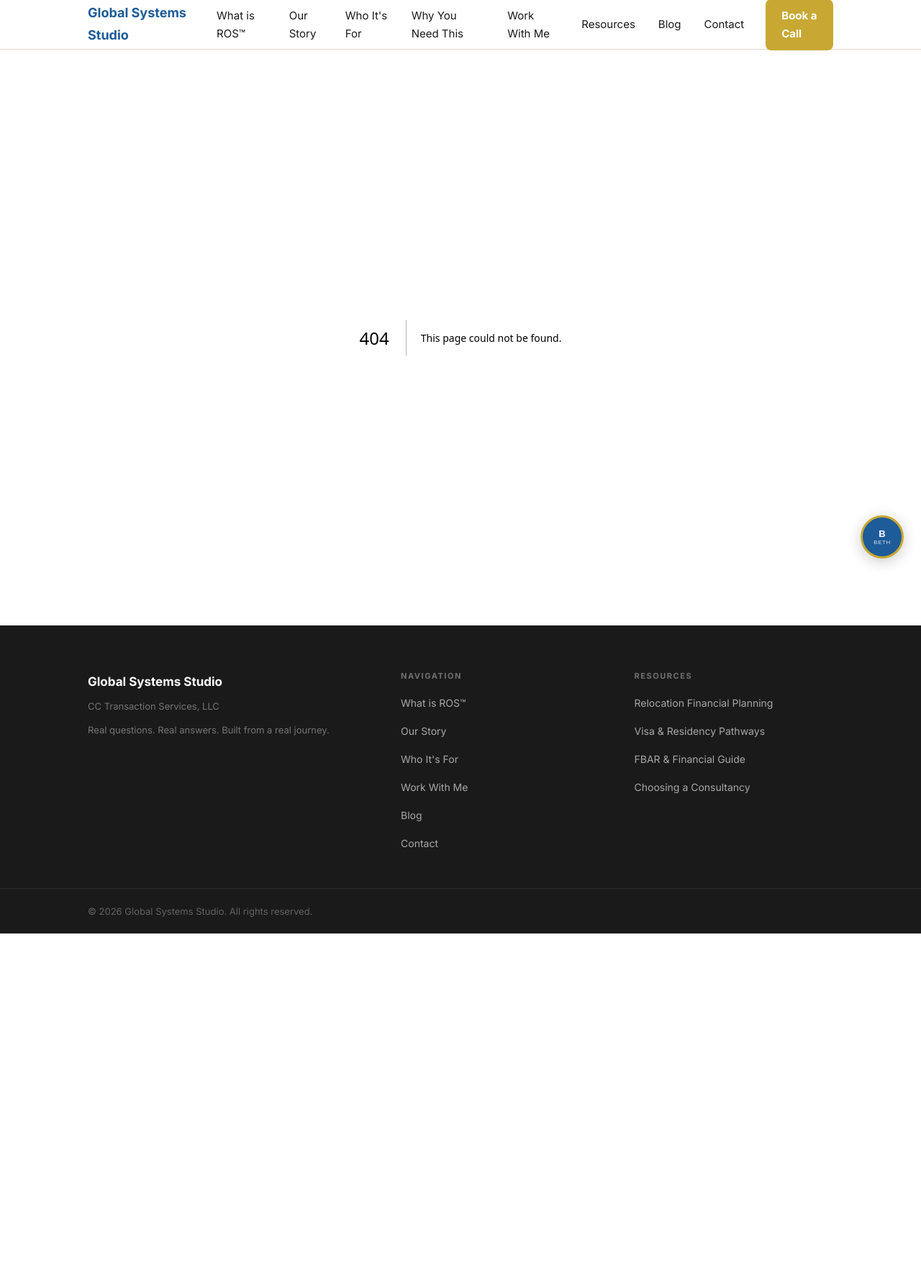
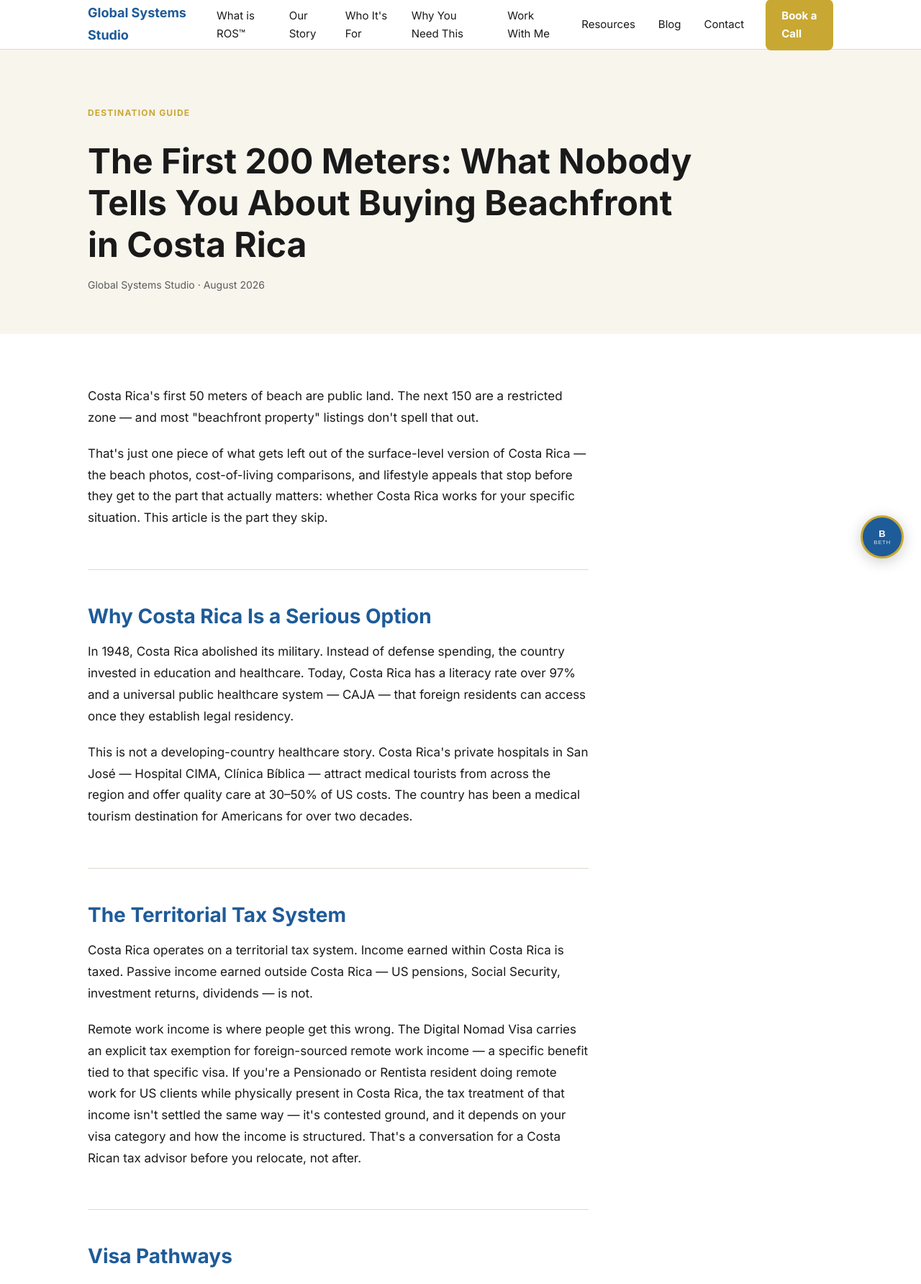
Before and after one commit to globalsystemsstudio-lang/gss-website, a Next.js app: page /blog/costa-rica-first-200-meters-beachfront in a window 1280 px wide. Before the commit this address had no page. Shown: the top 1784 px of the page at 72% size. Before the commit the page ends 1297 px from the top, so only its background shows below. Built offline with nearby package versions, Linux system fonts and the light colour scheme.

Commit message:
Add Costa Rica beachfront blog post (staged in Notion, ready to publish)

```diff
--- /dev/null
+++ b/app/blog/costa-rica-first-200-meters-beachfront/page.jsx
@@ -0,0 +1,70 @@
+import Link from 'next/link';
+
+export const metadata = {
+  title: 'Buying Beachfront in Costa Rica: The Maritime Zone Rules',
+  description: 'Costa Rica\'s maritime zone rules determine what beachfront property you can actually own. The premortem, visa pathways, and tier breakdown most listings skip.',
+  alternates: { canonical: 'https://www.globalsystemsstudio.com/blog/costa-rica-first-200-meters-beachfront/' },
+};
+
+export default function CostaRicaBeachfrontPage() {
+  return (
+    <>
+      <section className="article-blog-hero">
+        <div className="container">
+          <span className="article-blog-tag">Destination Guide</span>
+          <h1 style={{marginTop:'12px', maxWidth:'860px'}}>The First 200 Meters: What Nobody Tells You About Buying Beachfront in Costa Rica</h1>
+          <p className="article-meta" style={{marginTop:'16px'}}>Global Systems Studio · August 2026</p>
+        </div>
+      </section>
+
+      <section className="article-page">
+        <div className="container">
+          <div className="article-layout">
+            <div className="article-body">
+
+              <p>Costa Rica's first 50 meters of beach are public land. The next 150 are a restricted zone — and most "beachfront property" listings don't spell that out.</p>
+              <p>That's just one piece of what gets left out of the surface-level version of Costa Rica — the beach photos, cost-of-living comparisons, and lifestyle appeals that stop before they get to the part that actually matters: whether Costa Rica works for your specific situation. This article is the part they skip.</p>
+              <h2>Why Costa Rica Is a Serious Option</h2>
+              <p>In 1948, Costa Rica abolished its military. Instead of defense spending, the country invested in education and healthcare. Today, Costa Rica has a literacy rate over 97% and a universal public healthcare system — CAJA — that foreign residents can access once they establish legal residency.</p>
+              <p>This is not a developing-country healthcare story. Costa Rica's private hospitals in San José — Hospital CIMA, Clínica Bíblica — attract medical tourists from across the region and offer quality care at 30–50% of US costs. The country has been a medical tourism destination for Americans for over two decades.</p>
+              <h2>The Territorial Tax System</h2>
+              <p>Costa Rica operates on a territorial tax system. Income earned within Costa Rica is taxed. Passive income earned outside Costa Rica — US pensions, Social Security, investment returns, dividends — is not.</p>
+              <p>Remote work income is where people get this wrong. The Digital Nomad Visa carries an explicit tax exemption for foreign-sourced remote work income — a specific benefit tied to that specific visa. If you're a Pensionado or Rentista resident doing remote work for US clients while physically present in Costa Rica, the tax treatment of that income isn't settled the same way — it's contested ground, and it depends on your visa category and how the income is structured. That's a conversation for a Costa Rican tax advisor before you relocate, not after.</p>
+              <h2>Visa Pathways</h2>
+              <p><strong>Pensionado Visa</strong> — Requires $1,000/month in guaranteed lifetime income (pension, Social Security, or similar). Includes discounts on medical care, entertainment, and transportation.</p>
+              <p><strong>Rentista Visa</strong> — Requires demonstrating $2,500/month in passive income for a minimum of two years. Built for people with investment or rental income who don't have a qualifying pension.</p>
+              <p><strong>Digital Nomad Visa</strong> — Launched 2022. Minimum $3,000/month individual, $4,000/month family, from remote work or freelancing outside Costa Rica. Valid up to two years with renewal. Carries the explicit tax exemption on that foreign remote income.</p>
+              <p><strong>Investor Pathway</strong> — Approximately $150,000 in real estate or a Costa Rican business can qualify for residency.</p>
+              <h2>ROS™ Tier Breakdown</h2>
+              <p><strong>Solo Tier:</strong> $2,000–$3,500/month. Central Valley (San José, Escazú, Santa Ana) is the most connected, not the cheapest. Pacific beach towns (Tamarindo, Nosara, Santa Teresa) have a strong expat community. Caribbean coast (Puerto Viejo) is cheaper, more laid-back, less infrastructure.</p>
+              <p><strong>Family Tier:</strong> $4,000–$6,500/month. Strong international school options in the Central Valley — Escazú and Santa Ana host multiple English-language schools. Spanish immersion is also viable for adaptable kids.</p>
+              <p><strong>Digital Nomad Tier:</strong> Income floor is set by the visa — $3,000/month individual, $4,000/month family. Central Valley and established beach towns have the most reliable connectivity. US Central Time alignment is a real, underrated advantage. The tax exemption only covers the foreign remote-work income the visa was built around — not other income sources.</p>
+              <p><strong>Legacy Tier:</strong> Long track record of foreign property ownership stability and one of the most stable democracies in Latin America — real advantages for multi-generational planning, provided the target region's specific market dynamics are understood first.</p>
+              <p><strong>Entrepreneur Tier:</strong> Growing tech ecosystem, developing San José startup community. CAJA employee healthcare contributions and employee-protective labor law need to be built into the business model from day one.</p>
+              <p><strong>Investor Tier:</strong> Longer real estate track record than most Central American markets, but title search is complicated by a history of unclear property rights — especially in coastal zones, where maritime-zone regulations mean freehold ownership isn't available in the first 200 meters. A qualified Costa Rican attorney on title search is non-negotiable.</p>
+              <h2>The Premortem — What Can Go Wrong</h2>
+              <p><strong>The maritime zone misunderstanding.</strong> The first 50 meters from the high-tide line are public domain — no private ownership. The next 150 meters are the restricted maritime zone — foreigners cannot own this land outright without a special concession. Many "beachfront deals" are concession rights, not fee-simple ownership.</p>
+              <p><strong>Underestimating the rainy season.</strong> Roughly May–November on the Pacific coast. Roads flood, landslides happen, power outages get more frequent. People who visit only in dry season and relocate without experiencing the wet one are routinely surprised.</p>
+              <p><strong>CAJA enrollment complexity.</strong> Foreign residents can access CAJA, but enrollment isn't automatic — the process can be slow, with coverage gaps during enrollment. Many expats maintain private insurance during that window.</p>
+              <p><strong>The income documentation trap.</strong> Banks need letters in specific formats. Income from non-traditional sources requires additional documentation. Processing can extend to 6–12 months — plan the timeline around the visa, not the other way around.</p>
+              <p><strong>Overestimating the "cheap" factor.</strong> Costa Rica is not as cheap as a decade ago. Escazú grocery prices at US-style supermarkets approach US prices. Imported goods are taxed, vehicles are expensive. Eating local keeps costs manageable; replicating a US lifestyle costs more than people expect.</p>
+              <p><strong>Earthquake risk.</strong> Costa Rica sits on the Pacific Ring of Fire. Older buildings in certain areas carry higher risk — this belongs in the property evaluation, not an afterthought.</p>
+              <p><strong>DIY legal work.</strong> Costa Rican property and immigration law are complex. A qualified Costa Rican attorney is the difference between a clean transaction and a legal problem that follows you for years.</p>
+              <h2>What a Structured Costa Rica Relocation Looks Like</h2>
+              <p>Costa Rica works well for a specific profile: US citizens with foreign-sourced income, a preference for a politically stable, high-quality-of-life environment, and either a retirement horizon or a remote-work income stream. ROS™ maps your profile against the specific requirements — visa eligibility, income compatibility with the territorial system, regional lifestyle fit, and the sequencing of decisions that need to happen before you touch down.</p>
+              <h2>Next Steps</h2>
+              <ol>
+              <li>Identify your income type — pension/Social Security (Pensionado)? Passive investment income (Rentista)? Remote work (Digital Nomad)?</li>
+              <li>Choose your region — Central Valley infrastructure vs. Pacific beach lifestyle vs. Caribbean laid-back culture.</li>
+              <li>Budget honestly — include rainy-season reality, import costs, vehicle costs, and the private-insurance bridge period.</li>
+              <li>Retain professional help — a Costa Rican immigration attorney and a US expat tax advisor before you sign anything.</li>
+              </ol>
+              <p>If Costa Rica is on your shortlist, the next right step isn't more research — it's a conversation about whether it actually fits your specific situation. <a href="https://calendar.app.google/kQpLotoqdgpLqHR88">Book a free Discovery Call</a>.</p>
+
+            </div>
+          </div>
+        </div>
+      </section>
+    </>
+  );
+}
```
